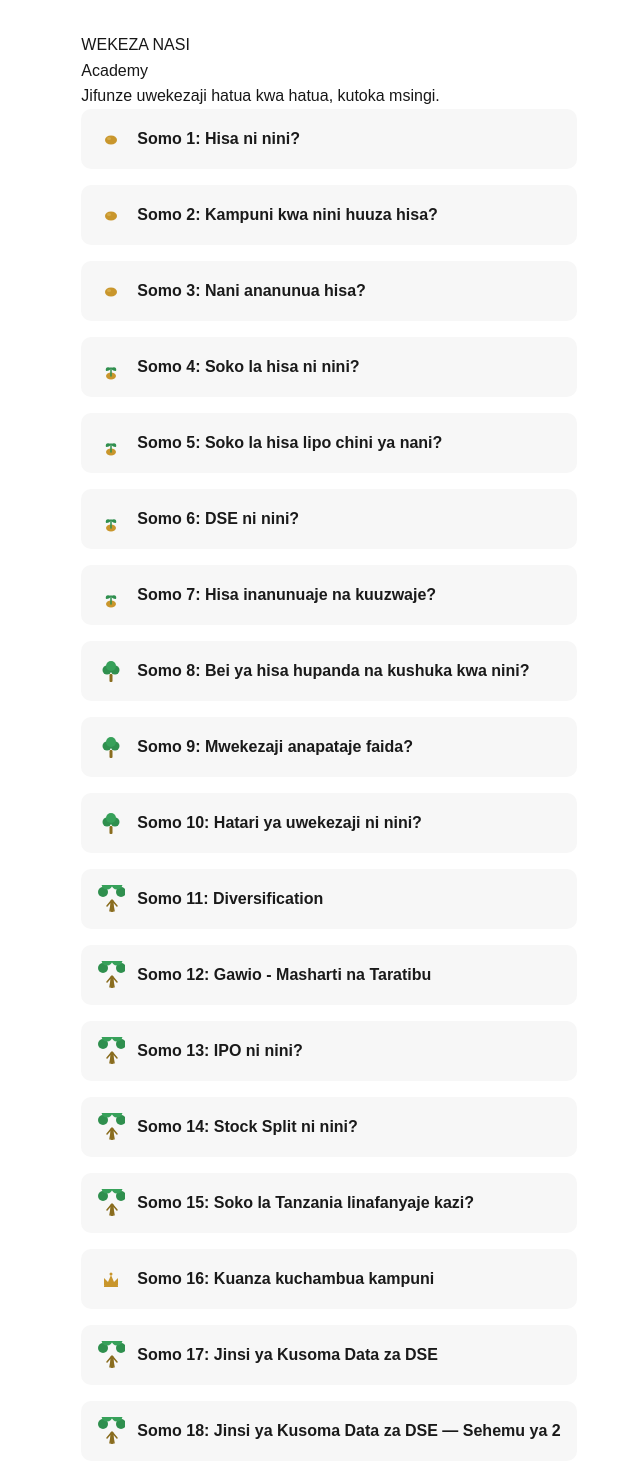
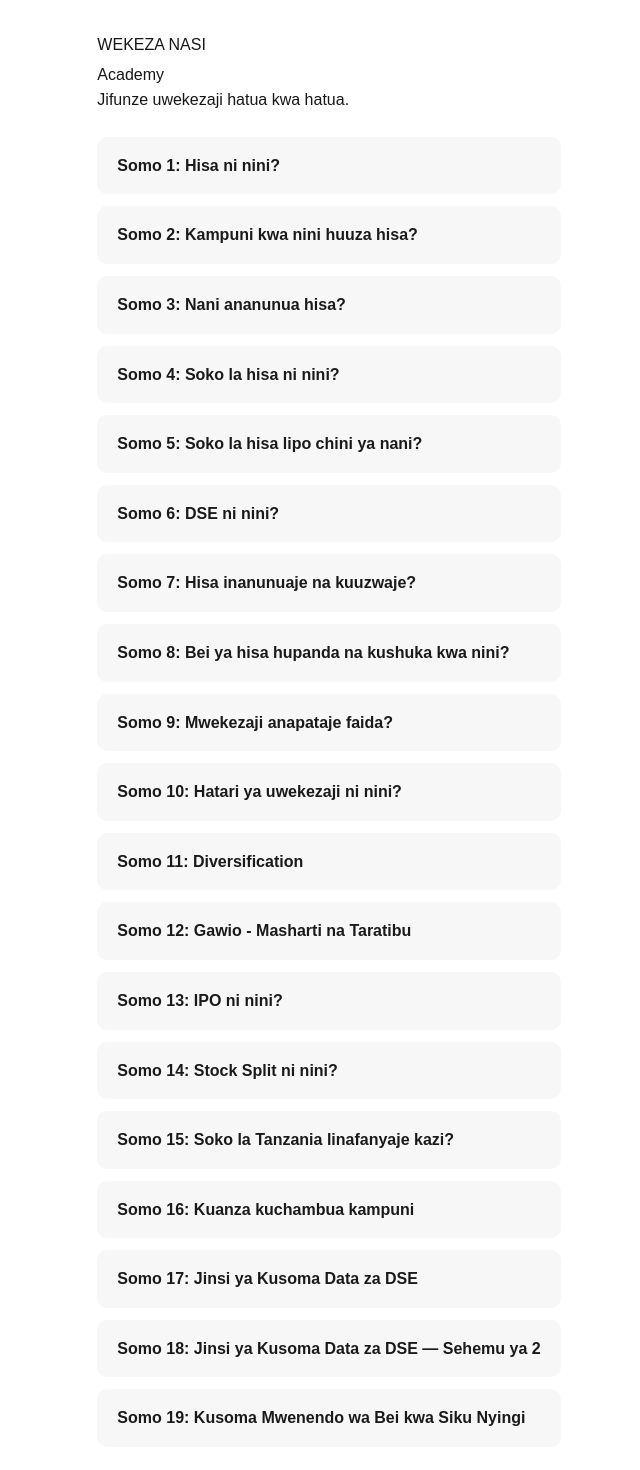
Before and after one commit to sadikiabubakari698-crypto/wekeza_nasi, a Next.js app in the folder wekeza-nasi-app/: page /academy in a window 1280 px wide. Shown: the top 1470 px of the page, without its empty margins (311-951 px from the left). Built offline with nearby package versions, Linux system fonts and the light colour scheme.

Commit message:
Remove tree icons from homepage and academy

```diff
--- a/wekeza-nasi-app/app/academy/page.js
+++ b/wekeza-nasi-app/app/academy/page.js
@@ -1,38 +1,56 @@
 export default function Academy() {
-  const link = { display: "flex", alignItems: "center", gap: "0.75rem", padding: "1rem", background: "#f7f7f7", borderRadius: "10px", marginBottom: "1rem", color: "#1a1a1a", textDecoration: "none", fontWeight: "bold" };
   const lessons = [
-    { href: "/somo1", title: "Somo 1: Hisa ni nini?", icon: "mbegu" },
-    { href: "/somo2", title: "Somo 2: Kampuni kwa nini huuza hisa?", icon: "mbegu" },
-    { href: "/somo3", title: "Somo 3: Nani ananunua hisa?", icon: "mbegu" },
-    { href: "/somo4", title: "Somo 4: Soko la hisa ni nini?", icon: "mche" },
-    { href: "/somo5", title: "Somo 5: Soko la hisa lipo chini ya nani?", icon: "mche" },
-    { href: "/somo6", title: "Somo 6: DSE ni nini?", icon: "mche" },
-    { href: "/somo7", title: "Somo 7: Hisa inanunuaje na kuuzwaje?", icon: "mche" },
-    { href: "/somo8", title: "Somo 8: Bei ya hisa hupanda na kushuka kwa nini?", icon: "mti" },
-    { href: "/somo9", title: "Somo 9: Mwekezaji anapataje faida?", icon: "mti" },
-    { href: "/somo10", title: "Somo 10: Hatari ya uwekezaji ni nini?", icon: "mti" },
-    { href: "/somo11", title: "Somo 11: Diversification", icon: "mti-mkubwa" },
-    { href: "/somo12", title: "Somo 12: Gawio - Masharti na Taratibu", icon: "mti-mkubwa" },
-    { href: "/somo13", title: "Somo 13: IPO ni nini?", icon: "mti-mkubwa" },
-    { href: "/somo14", title: "Somo 14: Stock Split ni nini?", icon: "mti-mkubwa" },
-    { href: "/somo15", title: "Somo 15: Soko la Tanzania linafanyaje kazi?", icon: "mti-mkubwa" },
-    { href: "/somo16", title: "Somo 16: Kuanza kuchambua kampuni", icon: "taji" },
-    { href: "/somo17", title: "Somo 17: Jinsi ya Kusoma Data za DSE", icon: "mti-mkubwa" },
-    { href: "/somo18", title: "Somo 18: Jinsi ya Kusoma Data za DSE — Sehemu ya 2", icon: "mti-mkubwa" },
-    { href: "/somo19", title: "Somo 19: Kusoma Mwenendo wa Bei kwa Siku Nyingi", icon: "mti-mkubwa" },
+    { href: "/somo1", title: "Somo 1: Hisa ni nini?" },
+    { href: "/somo2", title: "Somo 2: Kampuni kwa nini huuza hisa?" },
+    { href: "/somo3", title: "Somo 3: Nani ananunua hisa?" },
+    { href: "/somo4", title: "Somo 4: Soko la hisa ni nini?" },
+    { href: "/somo5", title: "Somo 5: Soko la hisa lipo chini ya nani?" },
+    { href: "/somo6", title: "Somo 6: DSE ni nini?" },
+    { href: "/somo7", title: "Somo 7: Hisa inanunuaje na kuuzwaje?" },
+    { href: "/somo8", title: "Somo 8: Bei ya hisa hupanda na kushuka kwa nini?" },
+    { href: "/somo9", title: "Somo 9: Mwekezaji anapataje faida?" },
+    { href: "/somo10", title: "Somo 10: Hatari ya uwekezaji ni nini?" },
+    { href: "/somo11", title: "Somo 11: Diversification" },
+    { href: "/somo12", title: "Somo 12: Gawio - Masharti na Taratibu" },
+    { href: "/somo13", title: "Somo 13: IPO ni nini?" },
+    { href: "/somo14", title: "Somo 14: Stock Split ni nini?" },
+    { href: "/somo15", title: "Somo 15: Soko la Tanzania linafanyaje kazi?" },
+    { href: "/somo16", title: "Somo 16: Kuanza kuchambua kampuni" },
+    { href: "/somo17", title: "Somo 17: Jinsi ya Kusoma Data za DSE" },
+    { href: "/somo18", title: "Somo 18: Jinsi ya Kusoma Data za DSE — Sehemu ya 2" },
+    { href: "/somo19", title: "Somo 19: Kusoma Mwenendo wa Bei kwa Siku Nyingi" },
   ];
+
   return (
     <main style={{ padding: "2rem", maxWidth: "600px", margin: "0 auto", fontFamily: "sans-serif", lineHeight: 1.6 }}>
-      <h1>WEKEZA NASI</h1>
-      <h2>Academy</h2>
-      <p>Jifunze uwekezaji hatua kwa hatua, kutoka msingi.</p>
-      {lessons.map((l) => (
-        <a key={l.href} href={l.href} style={link}>
-          <img src={`/icons/${l.icon}.svg`} alt="" width="28" height="28" />
-          <span>{l.title}</span>
-        </a>
-      ))}
-      <p><a href="/">&larr; Rudi Nyumbani</a></p>
+      <h1 style={{ marginBottom: "0.25rem" }}>WEKEZA NASI</h1>
+      <h2 style={{ marginTop: 0 }}>Academy</h2>
+      <p>Jifunze uwekezaji hatua kwa hatua.</p>
+
+      <div style={{ marginTop: "1.5rem" }}>
+        {lessons.map((l) => (
+          <a
+            key={l.href}
+            href={l.href}
+            style={{
+              display: "block",
+              padding: "1rem 1.25rem",
+              background: "#f7f7f7",
+              borderRadius: "10px",
+              marginBottom: "0.75rem",
+              color: "#1a1a1a",
+              textDecoration: "none",
+              fontWeight: "bold",
+            }}
+          >
+            {l.title}
+          </a>
+        ))}
+      </div>
+
+      <p style={{ marginTop: "2rem" }}>
+        <a href="/" style={{ color: "#1a1a1a" }}>← Rudi Nyumbani</a>
+      </p>
     </main>
   );
 }
```
